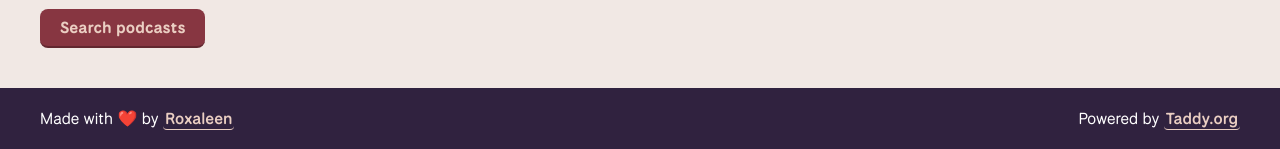
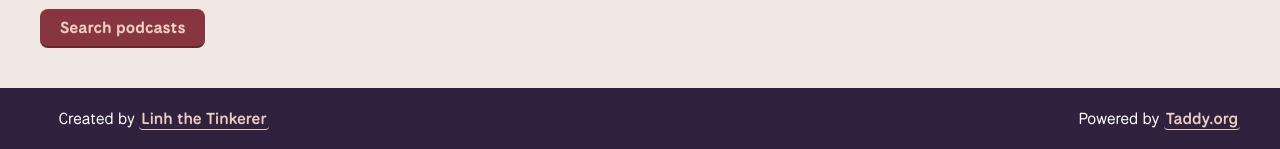
Before and after one commit to Roxaleen/podpicker, a Django app: page / in a window 1280 px wide. Shown: the part 1422-1571 px from the top of the page. Run offline with Django 5.2, Linux system fonts and the light colour scheme; some web fonts are replaced.

Commit message:
Update footer

```diff
--- a/podpicker/static/podpicker/css/global.css
+++ b/podpicker/static/podpicker/css/global.css
@@ -228,6 +228,13 @@ body {
 
 .site-footer p {
     margin: 0;
+}
+
+.site-footer .icon-before::before {
+    font-variation-settings: "GRAD" -25, "opsz" 40;
+    margin-right: 0.375em;
+    scale: 1.25;
+    translate: 0 12%;
 }
 
 .page-section {
--- a/podpicker/templates/podpicker/layout.html
+++ b/podpicker/templates/podpicker/layout.html
@@ -33,8 +33,8 @@
         </main>
 
         <footer class="site-footer">
-            <p>Made with ❤️ by <a class="link link-inverted" href="https://github.com/Roxaleen">Roxaleen</a></p>
-            <p>Powered by <a class="link link-inverted" href="https://taddy.org/developers/podcast-api">Taddy.org</a></p>
+            <p class="icon-before" data-icon="&#xF290;">Created by <a class="link link-inverted" href="https://www.linhthetinkerer.com/">Linh the Tinkerer</a></p>
+            <p class="icon-before" data-icon="&#xF048;">Powered by <a class="link link-inverted" href="https://taddy.org/developers/podcast-api">Taddy.org</a></p>
         </footer>
 
         {% if playlist_action %}
```
Also changed, not shown: 1 other file.
